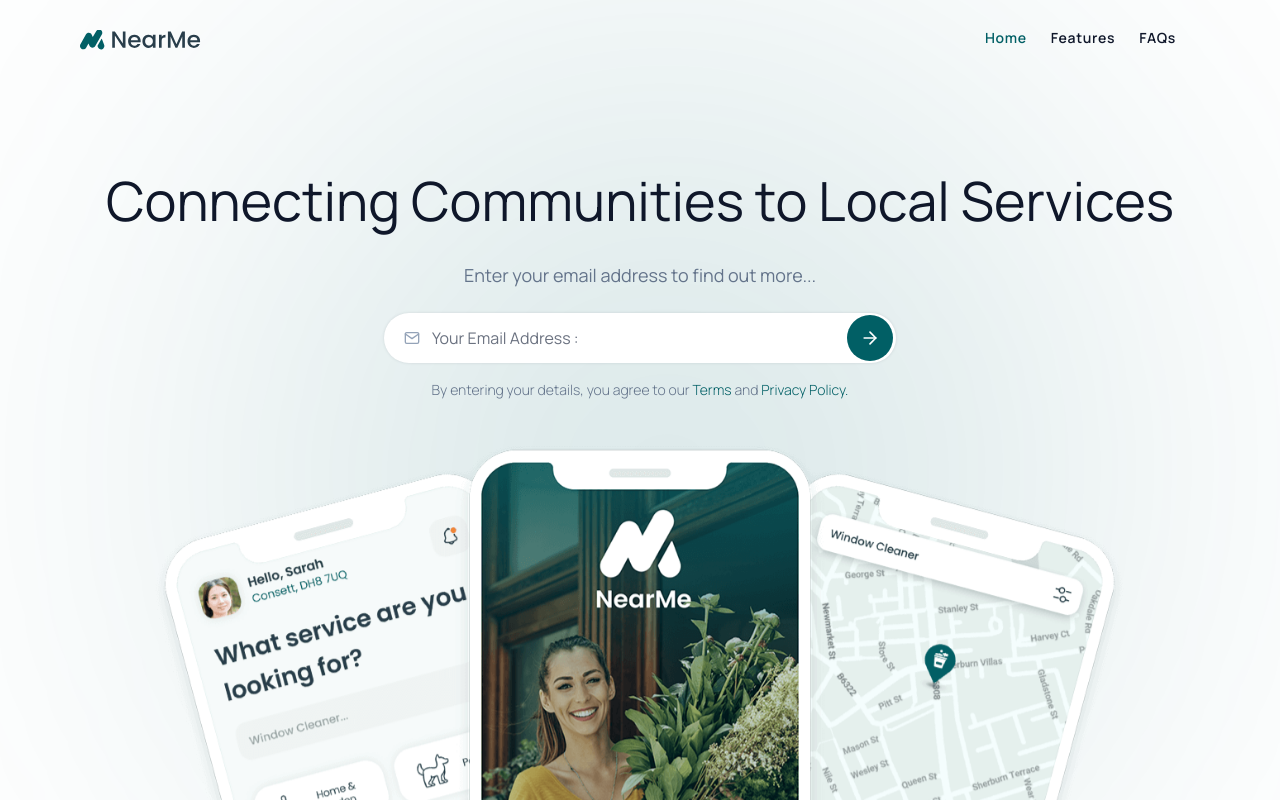
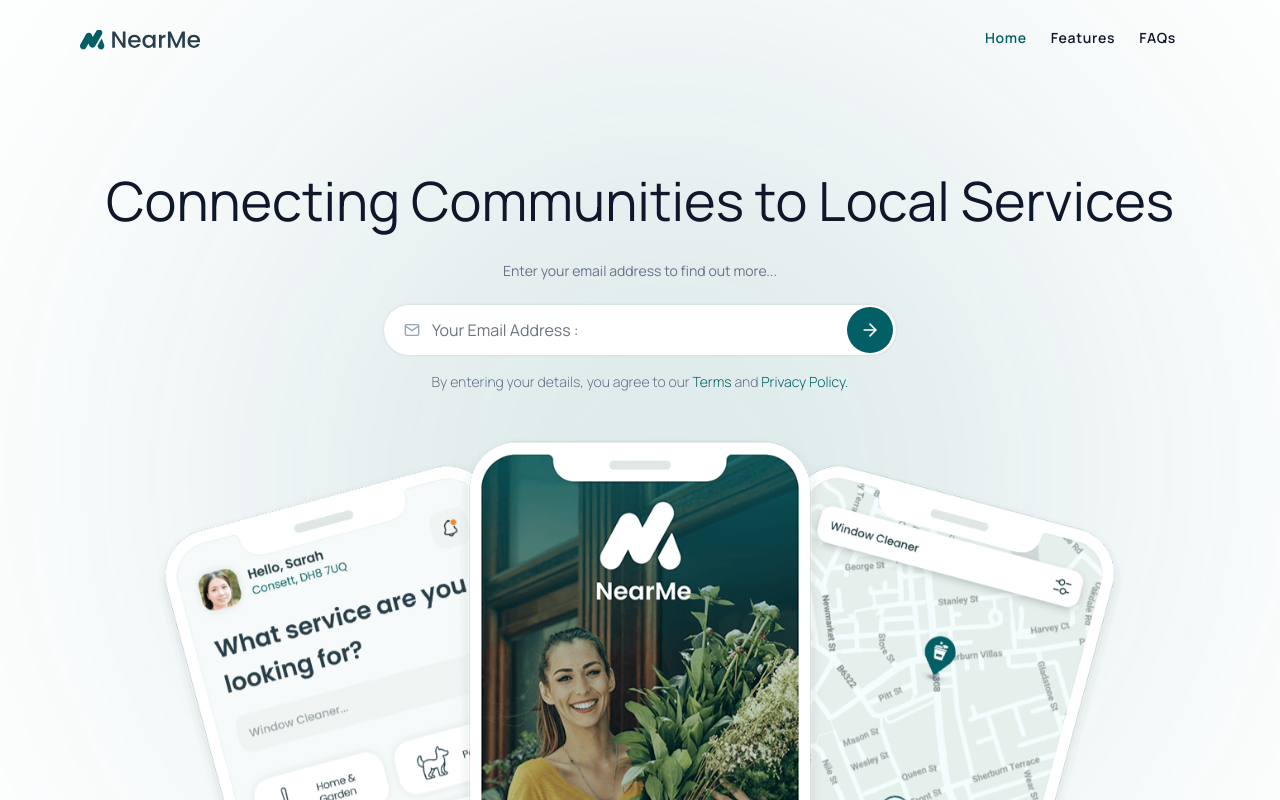
Before and after one commit to scribden/near-me-landing-page, a Next.js app: page / in a window 1280 px wide. Shown: the top 800 px of the page. Built offline with nearby package versions, Linux system fonts and the light colour scheme.

Commit message:
Testing commit

```diff
--- a/src/app/components/submit-form.tsx
+++ b/src/app/components/submit-form.tsx
@@ -63,7 +63,7 @@ export const SubmitForm = () => {
   return (
     <>
       <p
-        className={`text-slate-500 dark:text-white/60 text-lg max-w-xl mx-auto transition-opacity duration-1000
+        className={`text-slate-500 dark:text-white/60 text-sm max-w-xl mx-auto transition-opacity duration-1000
             ${
               step === 1 ? "opacity-1 max-h-max" : "opacity-0 invisible max-h-0"
             }`}
--- a/src/app/components/type-effect-one.tsx
+++ b/src/app/components/type-effect-one.tsx
@@ -5,7 +5,7 @@ import { TypeAnimation } from "react-type-animation";
 
 export default function TypeEffectOne() {
   return (
-    <h4 className="lg:leading-normal leading-normal text-4xl lg:text-[54px] mb-5">
+    <h4 className="lg:leading-normal leading-normal text-1xl lg:text-[54px] mb-5">
       Connecting Communities to Local Services <br />
       {/* <TypeAnimation
         sequence={[
```
